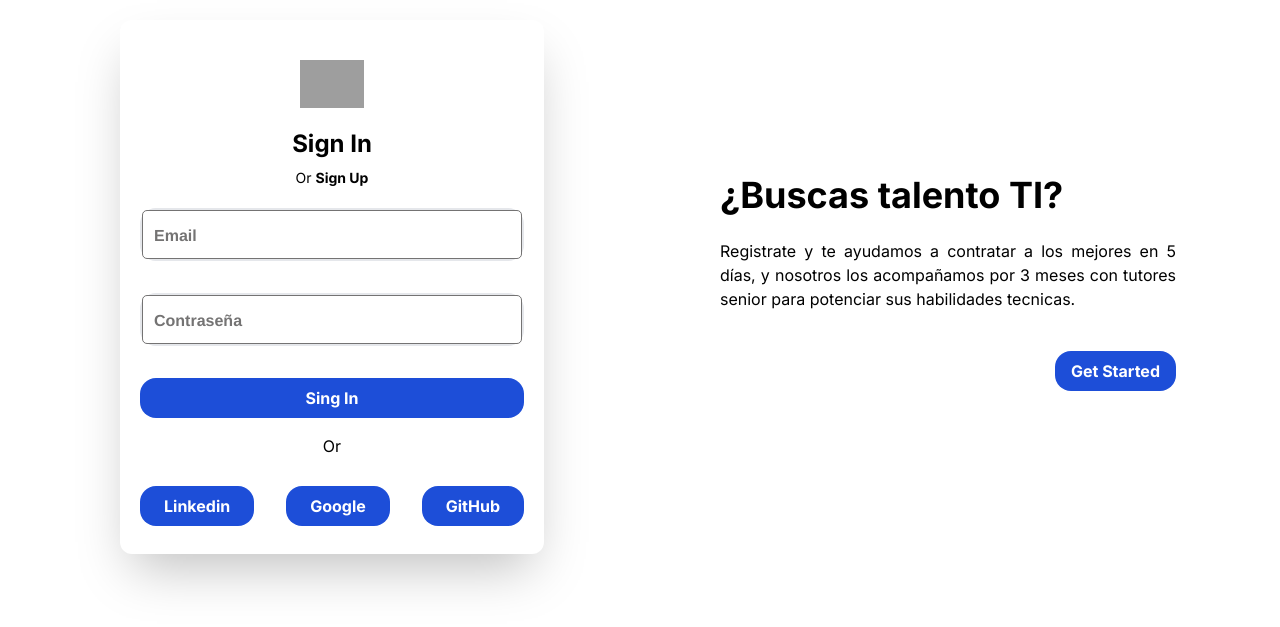
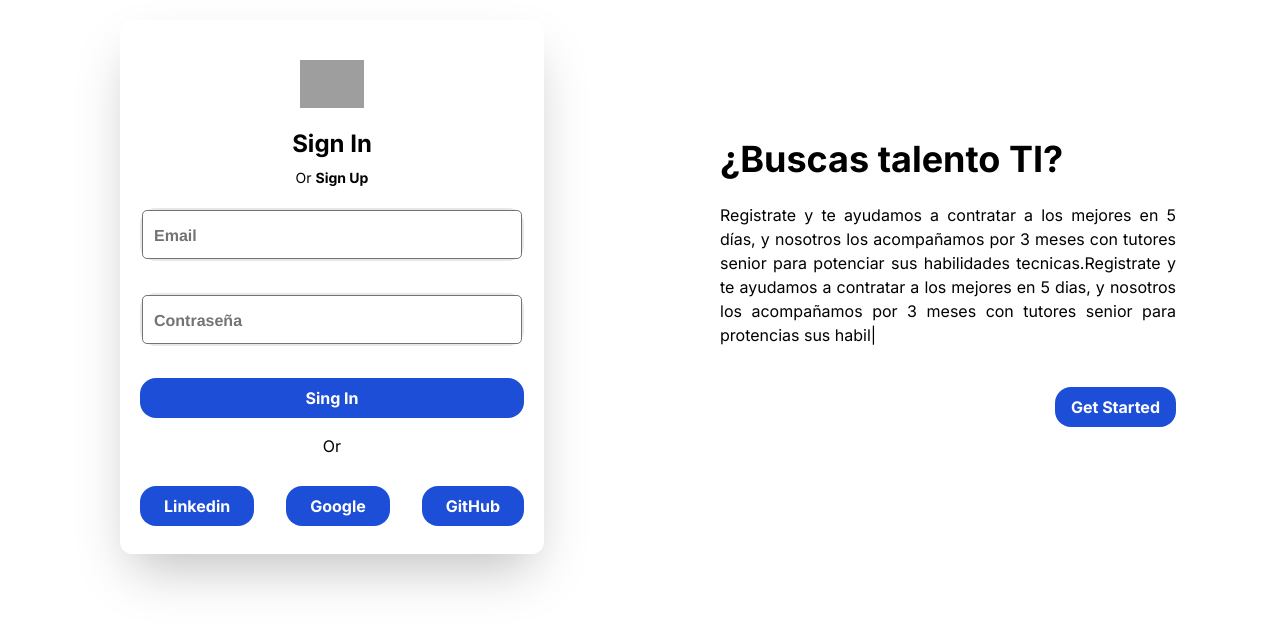
Before and after one commit to dlab-team/ctd4-frontend, a React (Create React App) app: page /login in a window 1280 px wide. Shown: the part 113-740 px from the top of the page. Built offline with nearby package versions, Linux system fonts and the light colour scheme; grey boxes are pictures that could not be loaded; what tw-elements would draw is missing.

Commit message:
efecto TypedEffect aplicado a LoginUI.jsx

```diff
--- a/package.json
+++ b/package.json
@@ -16,6 +16,7 @@
     "react-icons": "^4.3.1",
     "react-router-dom": "^6.3.0",
     "react-scripts": "5.0.1",
+    "react-typed": "^1.2.0",
     "tw-elements": "^1.0.0-alpha12",
     "web-vitals": "^2.1.4",
     "yup": "^0.32.11"
--- /dev/null
+++ b/src/components/animations/react-typed/index.js
@@ -0,0 +1,22 @@
+//para importar a su componente debe usar la ruta hasta la carpeta react-typed
+    //import {TypedEffect} from '<ruta>/animations/react-typed'
+
+//el componente al ser usado en el jsx, debe tener un prop text y un prop speed
+    //el prop text debe tener un valor string y el prop speed debe ser tener un valor number
+
+
+
+import Typed from 'react-typed';
+
+
+export const TypedEffect = ({text, speed}) => {
+
+    return(
+        <>
+            <Typed
+                strings={[text]}
+                typeSpeed={speed}
+            />
+        </>
+    )
+}
--- a/src/components/login/LoginUI.jsx
+++ b/src/components/login/LoginUI.jsx
@@ -1,4 +1,5 @@
 import './css/login.css'
+import {TypedEffect} from './../animations/react-typed'
 
 export const LoginUI = () => {
     return(
@@ -97,6 +98,10 @@ export const LoginUI = () => {
                             Registrate y te ayudamos a contratar a los mejores en 5 días, y
                             nosotros los acompañamos por 3 meses con tutores senior para
                             potenciar sus habilidades tecnicas.
+                            <TypedEffect
+                                text={'Registrate y te ayudamos a contratar a los mejores en 5 dias, y nosotros los acompañamos por 3 meses con tutores senior para protencias sus habilidades tecnicas'}
+                                speed={30}
+                            />
                         </p>
                         <div className="flow-root flex justify-center lg:justify-start mt-6">
                             <a
```
